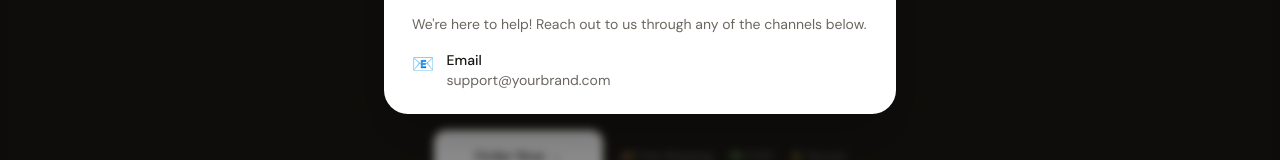
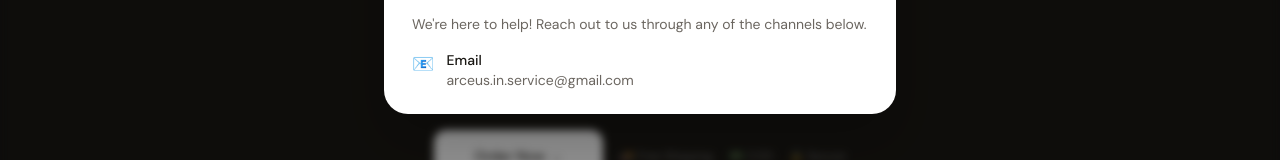
Before and after one commit to Prajyotd758/fusion, a Next.js app: page / in a window 1280 px wide. Both pictures are taken after a click on the button "Contact". Shown: the part 5688-5848 px from the top of the page. Built offline with nearby package versions, Linux system fonts and the light colour scheme.

Commit message:
added email

```diff
--- a/src/components/Footer.jsx
+++ b/src/components/Footer.jsx
@@ -15,7 +15,7 @@ const MODAL_CONTENT = {
             <span className="text-lg">📧</span>
             <div>
               <p className="font-medium text-(--text-primary)">Email</p>
-              <p>support@yourbrand.com</p>
+              <p>arceus.in.service@gmail.com</p>
             </div>
           </div>
         </div>
@@ -28,10 +28,10 @@ const MODAL_CONTENT = {
       <div className="text-sm text-(--text-secondary) space-y-3">
         <p>For any queries, complaints, or feedback, drop us an email at:</p>
         <a
-          href="mailto:support@yourbrand.com"
+          href="mailto:arceus.in.service@gmail.com"
           className="block font-medium text-(--text-primary) text-base"
         >
-          support@yourbrand.com
+          arceus.in.service@gmail.com
         </a>
         <p>We typically respond within 24 business hours.</p>
       </div>
```
